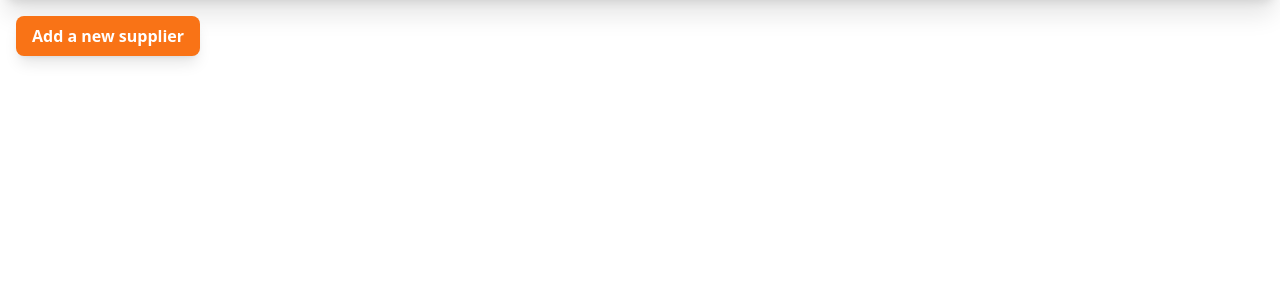
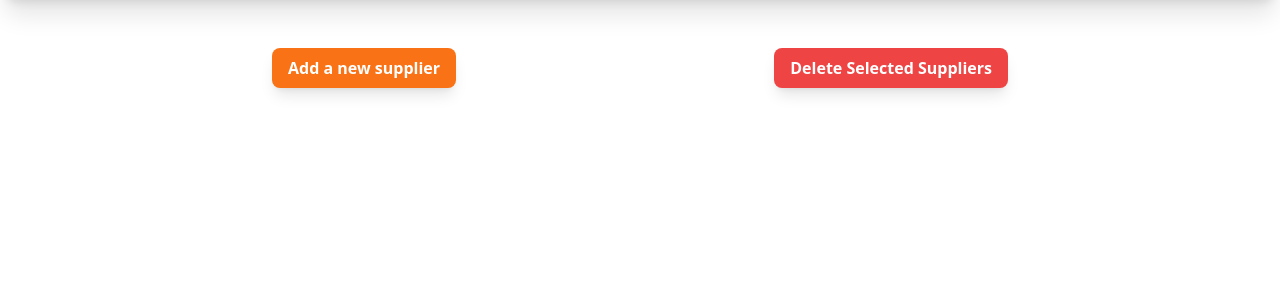
Before and after one commit to astrocamp/17th-TradeHub, a Django app: page /suppliers/ in a window 1280 px wide. Shown: the part 68-368 px from the top of the page. Run offline with Django 5.2, Linux system fonts and the light colour scheme; data that the repository does not hold is empty; style sheets or scripts are compiled from the project's sources.

Commit message:
feat: issue/#2 add checkbox to delete selected suppliers

```diff
--- a/apps/suppliers/templates/suppliers/edit.html
+++ b/apps/suppliers/templates/suppliers/edit.html
@@ -1,7 +1,7 @@
 {% extends 'layouts/base.html' %}
 
 {% block content %}
-    <div class="max-w-3xl mx-auto p-6 bg-white shadow-lg rounded-lg mt-4">
+    <div class="max-w-3xl mx-auto p-6 bg-white shadow-lg rounded-lg mt-8">
         <h2 class="text-2xl font-bold mb-6 text-gray-800">Edit the Supplier</h2>
         <form action="{% url 'suppliers:show' supplier.id %}" method="POST" class="grid grid-cols-1 gap-6 md:grid-cols-2">
             {% csrf_token %}
--- a/apps/suppliers/templates/suppliers/index.html
+++ b/apps/suppliers/templates/suppliers/index.html
@@ -1,35 +1,32 @@
 {% extends 'layouts/base.html' %}
 
 {% block content %}
-    <div class="p-4">
+    <div class="p-4 max-w-3xl mx-auto mt-8">
+        <!-- 刪除選中供應商按鈕 -->
+        <form method="post" action="{% url 'suppliers:delete_selected' %}">
+            {% csrf_token %}
             <!-- 新增產品按鈕 -->
-        <a href="{% url 'suppliers:new' %}" class="mb-6 inline-block rounded-lg bg-orange-500 text-white px-4 py-2 font-semibold shadow-lg hover:bg-orange-600 transition duration-300 ease-in-out transform hover:scale-105">
+            <div class="flex space-x-4 mb-6 justify-between">
+                <a href="{% url 'suppliers:new' %}" class="inline-block rounded-lg bg-orange-500 text-white px-4 py-2 font-semibold shadow-lg hover:bg-orange-600 transition duration-300 ease-in-out transform hover:scale-105">
                     Add a new supplier
                 </a>
+                <button type="submit" class="inline-block rounded-lg bg-red-500 text-white px-4 py-2 font-semibold shadow-lg hover:bg-red-600 transition duration-300 ease-in-out transform hover:scale-105">
+                    Delete Selected Suppliers
+                </button>
+            </div>
 
             <!-- 供應商列表 -->
             <div class="space-y-4">
                 {% for supplier in suppliers %}
-            <div class="flex items-center justify-between p-6 bg-white shadow-lg rounded-xl hover:shadow-2xl transition duration-300 ease-in-out transform hover:scale-105">
-                <!-- 供應商名稱和電話 -->
+                <div class="flex items-center justify-between p-6 bg-white shadow-lg rounded-xl hover:bg-gray-200 transition duration-300 ease-in-out">
+                    <input type="checkbox" name="selected_suppliers" value="{{ supplier.id }}" class="mr-4 h-6 w-6 rounded border-gray-300 text-blue-600 focus:ring-blue-500">
+
                     <a href="{% url 'suppliers:show' supplier.id %}" class="text-lg font-bold text-gray-900 hover:text-blue-600 transition duration-300 ease-in-out">
                         {{ supplier.name }} - {{ supplier.tel }}
                     </a>
-
-                <!-- 編輯和刪除按鈕 -->
-                <div class="flex gap-3">
-                    <a href="{% url 'suppliers:edit' supplier.id %}" class="rounded-lg bg-green-500 text-white px-4 py-2 font-semibold shadow-md hover:bg-green-600 transition duration-300 ease-in-out transform hover:scale-105">
-                        Edit
-                    </a>
-                    <form action="{% url 'suppliers:delete' supplier.id %}" method="POST" class="inline-block">
-                        {% csrf_token %}
-                        <button type="submit" class="rounded-lg bg-red-500 text-white px-4 py-2 font-semibold shadow-md hover:bg-red-600 transition duration-300 ease-in-out transform hover:scale-105">
-                            Delete
-                        </button>
-                    </form>
-                </div>
                 </div>
                 {% endfor %}
             </div>
+        </form>
     </div>
 {% endblock %}
--- a/apps/suppliers/templates/suppliers/new.html
+++ b/apps/suppliers/templates/suppliers/new.html
@@ -1,7 +1,7 @@
 {% extends 'layouts/base.html' %}
 
 {% block content %}
-    <div class="max-w-3xl mx-auto p-6 bg-white shadow-lg rounded-lg mt-4">
+    <div class="max-w-3xl mx-auto p-6 bg-white shadow-lg rounded-lg mt-8">
         <h2 class="text-2xl font-bold mb-6 text-gray-800">Add New Supplier</h2>
         <form action="{% url 'suppliers:index' %}" method="POST" class="grid grid-cols-1 gap-6 md:grid-cols-2">
             {% csrf_token %}
--- a/apps/suppliers/urls.py
+++ b/apps/suppliers/urls.py
@@ -7,6 +7,7 @@ app_name = "suppliers"
 urlpatterns = [
     path("", views.index, name="index"),
     path("new", views.new, name="new"),
+    path("delete/many", views.delete_selected_suppliers, name="delete_selected"),
     path("show/<int:id>", views.show, name="show"),
     path("edit/<int:id>", views.edit, name="edit"),
     path("delete/<int:id>", views.delete, name="delete"),
--- a/apps/suppliers/views.py
+++ b/apps/suppliers/views.py
@@ -1,5 +1,6 @@
 # Create your views here.
 from django.shortcuts import get_object_or_404, redirect, render
+from django.views.decorators.http import require_POST
 
 from .forms.form import SupplierForm
 from .models import Supplier
@@ -13,7 +14,7 @@ def index(req):
             return redirect("suppliers:index")
         else:
             return render(req, "suppliers/new.html", {"form": form})
-    suppliers = Supplier.objects.order_by("-id")
+    suppliers = Supplier.objects.order_by("id")
     return render(req, "suppliers/index.html", {"suppliers": suppliers})
 
 
@@ -45,5 +46,11 @@ def edit(req, id):
 def delete(req, id):
     supplier = get_object_or_404(Supplier, pk=id)
     supplier.delete()
-    suppliers = Supplier.objects.order_by("-id")
-    return render(req, "suppliers/index.html", {"suppliers": suppliers})
+    return redirect("suppliers:index")
+
+
+@require_POST
+def delete_selected_suppliers(request):
+    selected_suppliers = request.POST.getlist("selected_suppliers")
+    Supplier.objects.filter(id__in=selected_suppliers).delete()
+    return redirect("suppliers:index")
```
Also changed, not shown: apps/suppliers/templates/suppliers/show.html (+13 -1 lines). Lines whose indentation alone changed are shown as unchanged.
